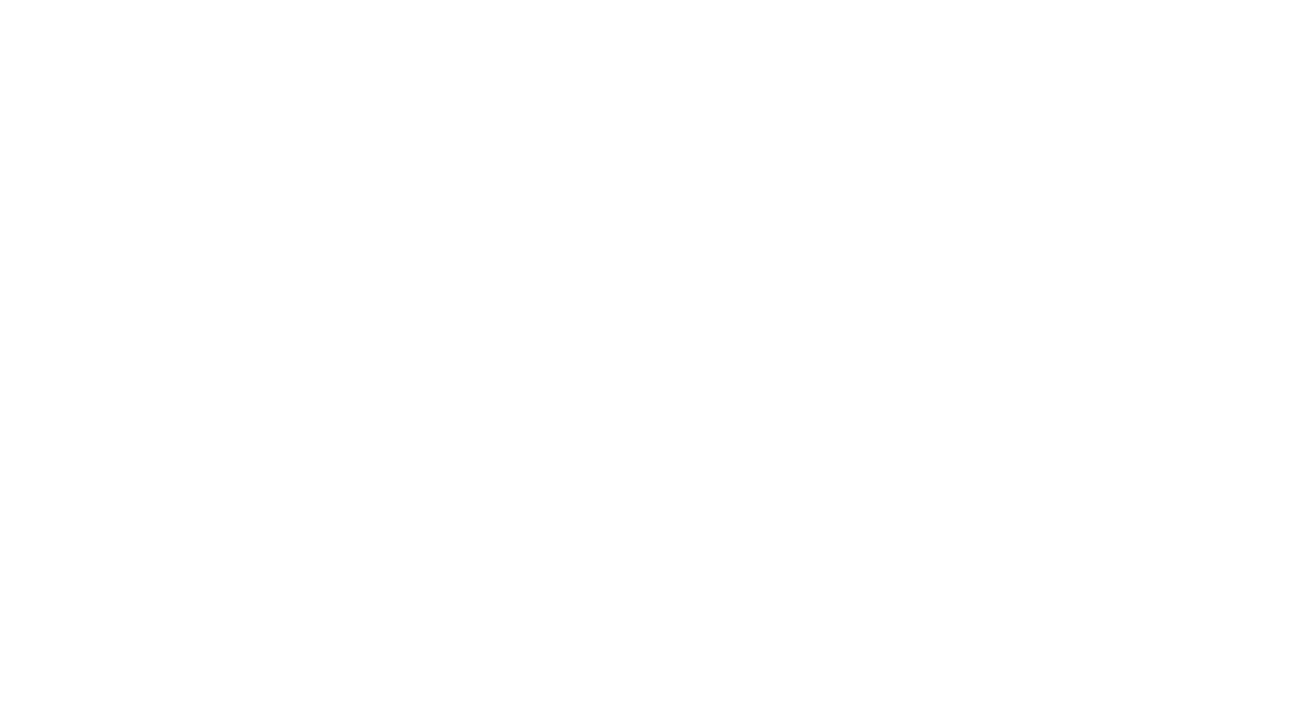
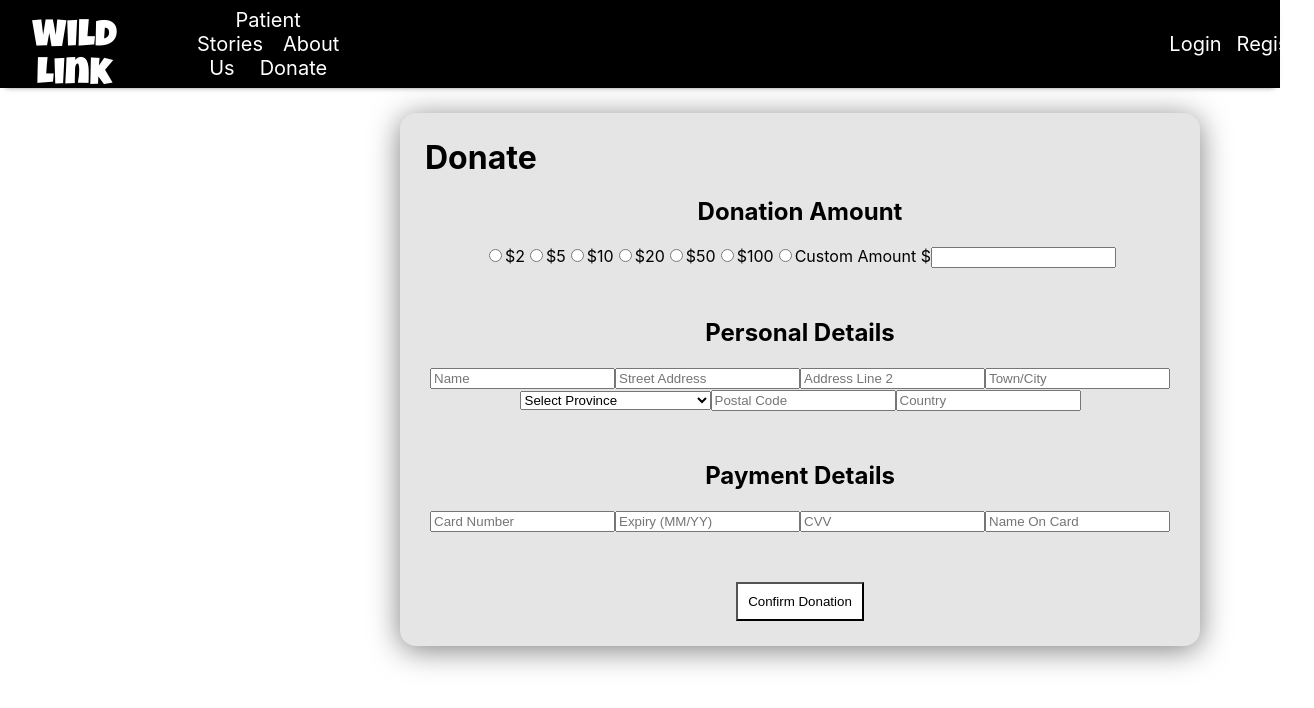
Before and after one commit to pformb/wild-link, a React (Create React App) app in the folder frontend/: page /donate in a window 1280 px wide. Before the commit this address had no page. Shown: the top 708 px of the page, 1314 px wide, since content can reach past the window. Built offline with nearby package versions, Linux system fonts and the light colour scheme.

Commit message:
ADD: basic form and route for donation page

```diff
--- a/frontend/src/App.js
+++ b/frontend/src/App.js
@@ -1,6 +1,7 @@
 // import { useApplicationData } from '../src/hooks/useApplicationData.js';
 import HomeRoute from './routes/HomeRoute';
 import LoginPage from './components/LoginPage.jsx'
+import DonatePage from './components/DonatePage.jsx'
 import RegistrationPage from './components/RegistrationPage.jsx'
 import { BrowserRouter, Route, Routes } from 'react-router-dom';
 import './App.css';
@@ -20,6 +21,7 @@ function App() {
     <Route path="/home" element={<HomeRoute />} />
     <Route path="/login" element={<LoginPage />} />
     <Route path="/register" element={<RegistrationPage />} />
+    <Route path="/donate" element={<DonatePage />} />
 
     </Routes>
     </BrowserRouter>
--- /dev/null
+++ b/frontend/src/components/DonatePage.jsx
@@ -0,0 +1,78 @@
+import  '../styles/DonatePage.scss';
+import TopNavigation from '../components/TopNavigation';
+
+const DonatePage = () => {
+  return (
+
+    <div className="donate-page">
+      <TopNavigation />
+      <div className="donate-form">
+      <h1 className="donate-header">Donate</h1>
+      <div className="donation-amount">
+  <h2>Donation Amount</h2>
+  <input type="radio" id="amount2" name="donationAmount" value="2" />
+  <label htmlFor="amount2">$2</label>
+
+  <input type="radio" id="amount5" name="donationAmount" value="5" />
+  <label htmlFor="amount5">$5</label>
+
+  <input type="radio" id="amount10" name="donationAmount" value="10" />
+  <label htmlFor="amount10">$10</label>
+
+  <input type="radio" id="amount20" name="donationAmount" value="20" />
+  <label htmlFor="amount20">$20</label>
+
+  <input type="radio" id="amount50" name="donationAmount" value="50" />
+  <label htmlFor="amount50">$50</label>
+
+  <input type="radio" id="amount100" name="donationAmount" value="100" />
+  <label htmlFor="amount100">$100</label>
+
+  <input type="radio" id="customAmount" name="donationAmount" value="custom" />
+  <label htmlFor="customAmount">Custom Amount $</label>
+  <input type="number" id="customAmountInput" name="customAmount" />
+</div>
+<div className='personal-details'>
+      <form>
+      <h2>Personal Details</h2>
+  <input type="text" placeholder="Name" />
+  <input type="text" placeholder="Street Address" />
+  <input type="text" placeholder="Address Line 2" />
+  <input type="text" placeholder="Town/City" />
+  <select>
+    <option value="" disabled selected>Select Province</option>
+    <option value="AB">Alberta</option>
+    <option value="BC">British Columbia</option>
+    <option value="MB">Manitoba</option>
+    <option value="NB">New Brunswick</option>
+    <option value="NL">Newfoundland and Labrador</option>
+    <option value="NS">Nova Scotia</option>
+    <option value="NT">Northwest Territories</option>
+    <option value="NU">Nunavut</option>
+    <option value="ON">Ontario</option>
+    <option value="PE">Prince Edward Island</option>
+    <option value="QC">Quebec</option>
+    <option value="SK">Saskatchewan</option>
+    <option value="YT">Yukon</option>
+  </select>
+  <input type="text" placeholder="Postal Code" />
+  <input type="text" placeholder="Country" />
+
+</form>
+</div>
+
+<div className="payment-details">
+  <h2>Payment Details</h2>
+  <input type="text" placeholder="Card Number" />
+  <input type="text" placeholder="Expiry (MM/YY)" />
+  <input type="text" placeholder="CVV" />
+  <input type="text" placeholder="Name On Card" />
+</div>
+<button className="donate-button" type="submit">Confirm Donation</button>
+
+      </div>
+    </div>
+  );
+}
+
+export default DonatePage;
--- a/frontend/src/components/TopNavigation.jsx
+++ b/frontend/src/components/TopNavigation.jsx
@@ -6,10 +6,13 @@ const TopNavigation = () => {
   return (
     <div className="top-nav-bar">
       <Link to="/home" className="top-nav-bar__logo">Wild Link</Link>
+
       <div className="top-nav-bar__links">
         <span className="top-nav-bar__patient-stories">Patient Stories</span>
         <span className="top-nav-bar__about-us">About Us</span>
+        <Link to="/donate" className="top-nav-bar__donate">Donate</Link>
         </div>
+
         <div className="top-nav-bar__login-register">
         <Link to="/login" className="top-nav-bar__login">Login</Link>
         <Link to="/register" className="top-nav-bar__register">Register</Link>
--- /dev/null
+++ b/frontend/src/styles/DonatePage.scss
@@ -0,0 +1,35 @@
+.donate-form {
+padding: 25px;
+width: 750px;
+margin-left: 400px;
+margin-top: 25px;
+margin-bottom: 50px;
+border-width: 0.5px;
+border-radius: 16px;
+box-shadow: 0 4px 30px rgba(0, 0, 0, 0.5);
+background-color: rgb(229, 229, 229);
+}
+
+.donate-button {
+  margin-top: 50px;
+  padding: 10px;
+  background-color: white;
+  cursor: pointer;
+  &:hover {
+    background-color: green;
+    color: white;
+  }
+}
+
+.payment-details {
+  margin-top: 50px;
+}
+
+.personal-details {
+  margin-top: 50px;
+}
+
+.donate-header{
+  text-align: left;
+  margin: 0 auto;
+}
--- a/frontend/src/styles/TopNavigationBar.scss
+++ b/frontend/src/styles/TopNavigationBar.scss
@@ -25,7 +25,7 @@
 
   &:hover {
     color: transparent;
-    background: linear-gradient(90deg, rgb(182, 248, 169) 0%, rgba(171, 246, 111, 0.894) 49%, rgb(97, 246, 10) 100%);
+    background: linear-gradient(90deg, rgb(12, 67, 1) 0%, rgba(56, 120, 3, 0.894) 49%, rgb(58, 158, 1) 100%);
     background-clip: text;
     -webkit-background-clip: text;
   }
@@ -36,11 +36,19 @@
   color: white;
   font-size: 20px;
   cursor: pointer;
-  margin-left: 25px;
+  margin-left: 50px;
+  padding: 30px;
+
 }
 
 .top-nav-bar__about-us {
-margin-left: 15px;
+margin-left: 20px;
+&:hover {
+  color: transparent;
+  background: linear-gradient(90deg, rgb(12, 67, 1) 0%, rgba(56, 120, 3, 0.894) 49%, rgb(58, 158, 1) 100%);
+  background-clip: text;
+  -webkit-background-clip: text;
+}
 }
 
 .top-nav-bar__login-register {
@@ -48,7 +56,7 @@ margin-left: 15px;
   color: white;
   font-size: 20px;
   cursor: pointer;
-  margin-left: 1000px;
+  margin-left: 800px;
   align-items: flex-end;
 }
 
@@ -56,9 +64,42 @@ margin-left: 15px;
   text-decoration: none;
   margin-left: 15px;
   color: white;
+  &:hover {
+    color: transparent;
+    background: linear-gradient(90deg, rgb(12, 67, 1) 0%, rgba(56, 120, 3, 0.894) 49%, rgb(58, 158, 1) 100%);
+    background-clip: text;
+    -webkit-background-clip: text;
+  }
 }
 
 .top-nav-bar__login {
   text-decoration: none;
   color: white;
+  &:hover {
+    color: transparent;
+    background: linear-gradient(90deg, rgb(12, 67, 1) 0%, rgba(56, 120, 3, 0.894) 49%, rgb(58, 158, 1) 100%);
+    background-clip: text;
+    -webkit-background-clip: text;
+  }
 }
+
+.top-nav-bar__donate {
+  text-decoration: none;
+  margin-left: 25px;
+  color: white;
+  &:hover {
+    color: transparent;
+    background: linear-gradient(90deg, rgb(12, 67, 1) 0%, rgba(56, 120, 3, 0.894) 49%, rgb(58, 158, 1) 100%);
+    background-clip: text;
+    -webkit-background-clip: text;
+  }
+}
+
+.top-nav-bar__patient-stories {
+  &:hover {
+    color: transparent;
+    background: linear-gradient(90deg, rgb(12, 67, 1) 0%, rgba(56, 120, 3, 0.894) 49%, rgb(58, 158, 1) 100%);
+    background-clip: text;
+    -webkit-background-clip: text;
+  }
+}
```
